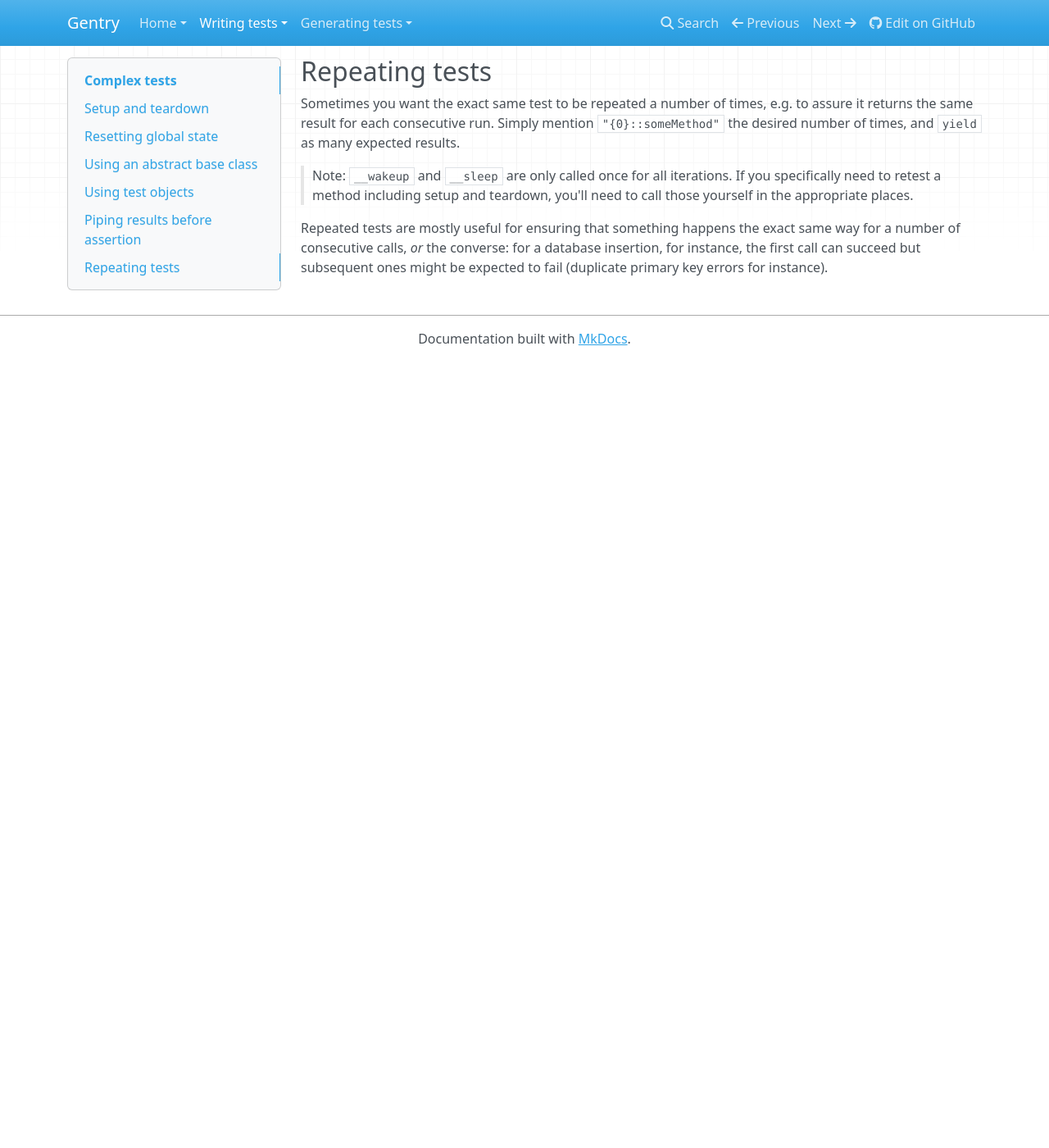
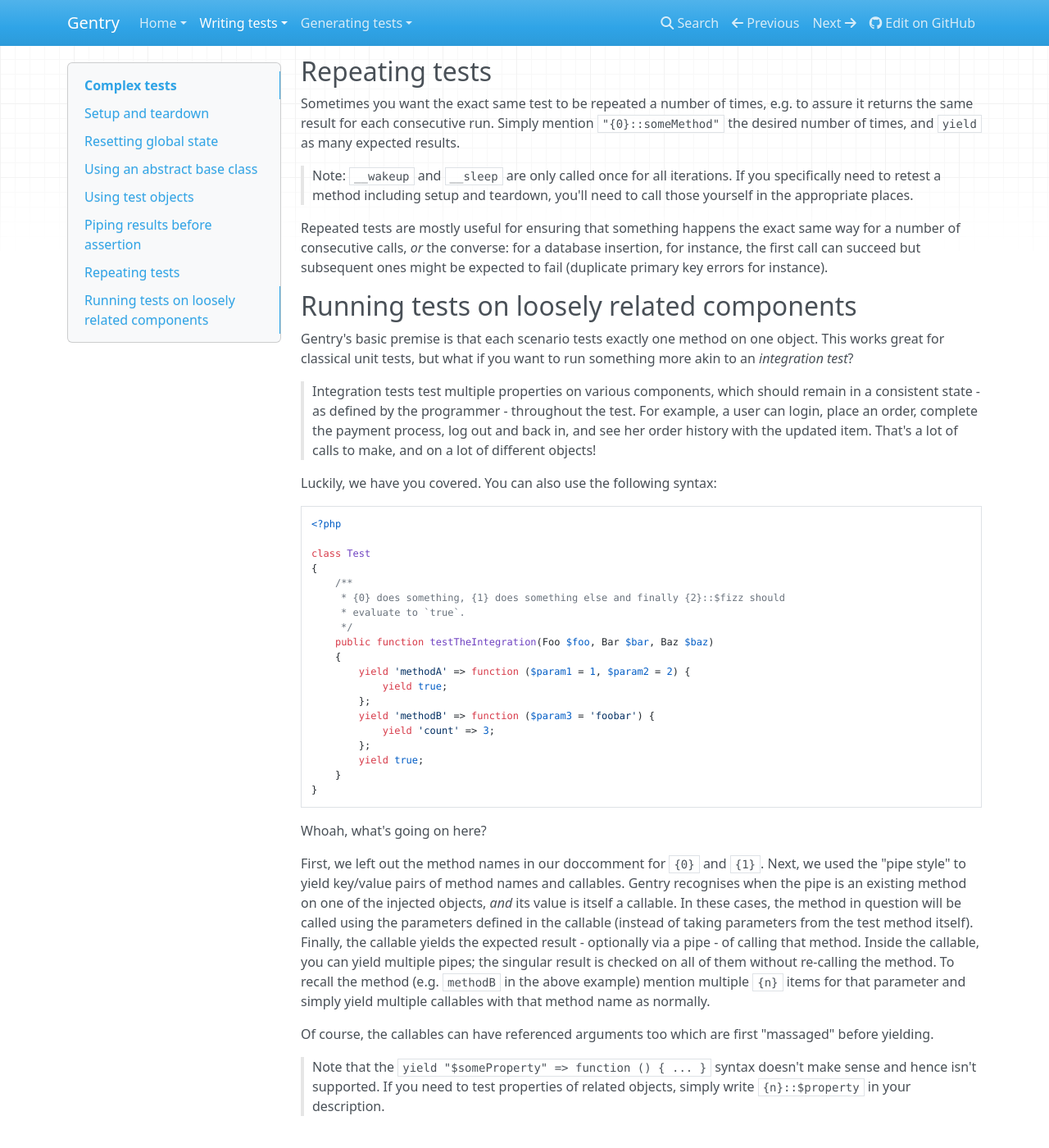
Before and after one commit to gentry-php/gentry, an MkDocs documentation site: the page built from docs/writing/complex.md, in a window 1280 px wide and 1400 px high, scrolled down 4105 px. Shown: the whole window at 82% size. Built offline with MkDocs 1.6.1, drawn with Linux system fonts in a browser that asks for light colours; nearby versions of some CDN libraries; old or Windows-style settings are respelled for this version of MkDocs; before the commit the page ends 4546 px from its top, so only the background shows below that.

Commit message:
explain writing integration tests

````diff
--- a/docs/writing/complex.md
+++ b/docs/writing/complex.md
@@ -228,3 +228,59 @@ Repeated tests are mostly useful for ensuring that something happens the exact
 same way for a number of consecutive calls, _or_ the converse: for a database
 insertion, for instance, the first call can succeed but subsequent ones might be
 expected to fail (duplicate primary key errors for instance).
+
+## Running tests on loosely related components
+Gentry's basic premise is that each scenario tests exactly one method on one
+object. This works great for classical unit tests, but what if you want to run
+something more akin to an _integration test_?
+
+> Integration tests test multiple properties on various components, which should
+> remain in a consistent state - as defined by the programmer - throughout the
+> test. For example, a user can login, place an order, complete the payment
+> process, log out and back in, and see her order history with the updated item.
+> That's a lot of calls to make, and on a lot of different objects!
+
+Luckily, we have you covered. You can also use the following syntax:
+
+```php
+<?php
+
+class Test
+{
+    /**
+     * {0} does something, {1} does something else and finally {2}::$fizz should
+     * evaluate to `true`.
+     */
+    public function testTheIntegration(Foo $foo, Bar $bar, Baz $baz)
+    {
+        yield 'methodA' => function ($param1 = 1, $param2 = 2) {
+            yield true;
+        };
+        yield 'methodB' => function ($param3 = 'foobar') {
+            yield 'count' => 3;
+        };
+        yield true;
+    }
+}
+```
+
+Whoah, what's going on here?
+
+First, we left out the method names in our doccomment for `{0}` and `{1}`. Next,
+we used the "pipe style" to yield key/value pairs of method names and callables.
+Gentry recognises when the pipe is an existing method on one of the injected
+objects, _and_ its value is itself a callable. In these cases, the method in
+question will be called using the parameters defined in the callable (instead of
+taking parameters from the test method itself). Finally, the callable yields the
+expected result - optionally via a pipe - of calling that method. Inside the
+callable, you can yield multiple pipes; the singular result is checked on all of
+them without re-calling the method. To recall the method (e.g. `methodB` in the
+above example) mention multiple `{n}` items for that parameter and simply yield
+multiple callables with that method name as normally.
+
+Of course, the callables can have referenced arguments too which are first
+"massaged" before yielding.
+
+> Note that the `yield "$someProperty" => function () { ... }` syntax doesn't
+> make sense and hence isn't supported. If you need to test properties of
+> related objects, simply write `{n}::$property` in your description.
````
